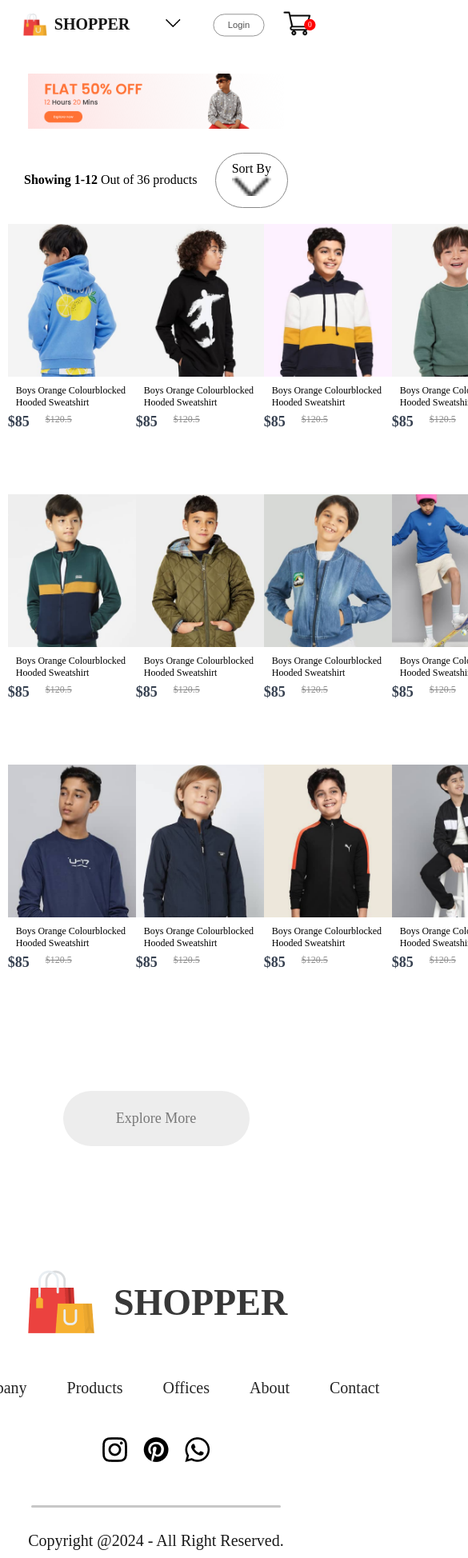
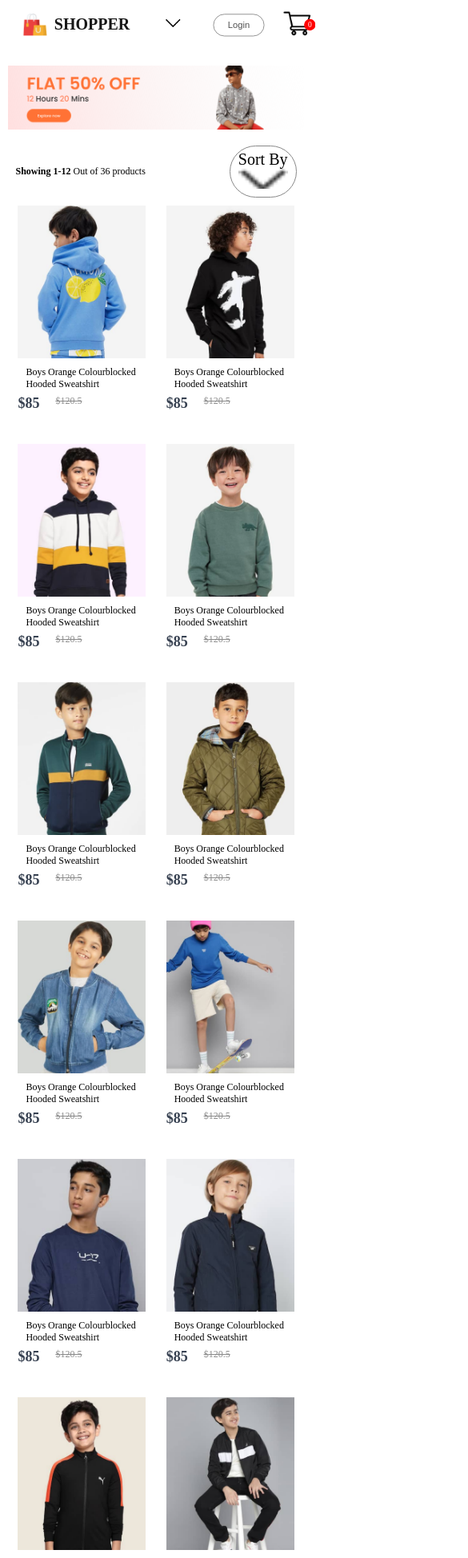
Before and after one commit to maruf1921/online_shop, a React (Create React App) app in the folder frontend/: page /kids in a window 390 px wide. Shown: the top 1948 px of the page at 80% size, 585 px wide, since content can reach past the window. Built offline with nearby package versions, Linux system fonts and the light colour scheme; the HTML template or start-up script is replaced by a standard one.

Commit message:
responsive home page and  signup page complete

```diff
--- a/frontend/src/Components/Footer/Footer.css
+++ b/frontend/src/Components/Footer/Footer.css
@@ -53,3 +53,28 @@
   height: 3px;
   background: #c7c7c7;
 }
+@media (max-width: 800px) {
+  .footer {
+    gap: 20px;
+  }
+  .footer-logo {
+    gap: 10px;
+    align-items: end;
+  }
+  .footer-logo img {
+    width: 40px;
+  }
+  .footer-logo p {
+    font-size: 25px;
+  }
+  .footer-links {
+    font-size: 14px;
+    gap: 10px;
+  }
+  .footer-social-icon {
+    width: 22px;
+  }
+  .footer-copyright {
+    font-size: 13px;
+  }
+}
--- a/frontend/src/Pages/CSS/LoginSignup.css
+++ b/frontend/src/Pages/CSS/LoginSignup.css
@@ -30,7 +30,7 @@
   font-size: 18px;
 }
 .loginsignup-container button {
-  width: 500px;
+  width: 525px;
   height: 72px;
   color: white;
   background: #ff4141;
@@ -39,6 +39,9 @@
   font-size: 20px;
   font-weight: 500;
   cursor: pointer;
+}
+button:hover {
+  opacity: 0.8;
 }
 .loginsignup-login {
   margin-top: 20px;
@@ -60,3 +63,52 @@
   font-size: 18px;
   font-weight: 500;
 }
+@media (max-width: 1280px) {
+  .loginsignup {
+    padding-top: 50px;
+  }
+  .loginsignup-container {
+    width: auto;
+    max-width: 500px;
+    max-height: 500px;
+  }
+  .loginsignup-container h1 {
+    margin: 10px 0px;
+  }
+  .loginsignup-fields {
+    gap: 20px;
+    margin-top: 20px;
+  }
+  .loginsignup-login input {
+    height: 65px;
+    width: 93%;
+  }
+  .loginsignup-container button {
+    width: 100%;
+  }
+  .loginsignup-login {
+    font-size: 16px;
+  }
+  .loginsignup-agree {
+    font-size: 14px;
+    gap: 10px;
+  }
+}
+@media (max-width: 800px) {
+  .loginsignup-container {
+    padding: 20px 30px;
+  }
+  .loginsignup-container h1 {
+    font-size: 24px;
+  }
+  .loginsignup-fields {
+    margin-top: 20px;
+  }
+  .loginsignup-fields input {
+    height: 50px;
+  }
+  .loginsignup-container button {
+    height: 50px;
+    font-size: 16px;
+  }
+}
--- a/frontend/src/Pages/CSS/ShopCategory.css
+++ b/frontend/src/Pages/CSS/ShopCategory.css
@@ -40,3 +40,53 @@
   font-size: 18px;
   font-weight: 500;
 }
+@media (max-width: 1280px) {
+  .shopcategory-banner {
+    margin: 20px auto;
+    width: 90%;
+  }
+  .shopcategory-indexSort {
+    width: 90%;
+    margin: auto;
+  }
+  .shopcategory-sort {
+    padding: 5px 10px;
+    font-size: 20px;
+  }
+  .shopcategory-indexSort p {
+    font-size: 12px;
+  }
+  .shopcategory-products {
+    width: 90%;
+    margin: 10px auto;
+    row-gap: 40px;
+  }
+  .shopcategory-products .item {
+    margin: auto;
+  }
+  .shopcategory-loadmore {
+    margin: 100px auto;
+    width: 200px;
+    height: 60px;
+    font-size: 16px;
+  }
+}
+@media (max-width: 800px) {
+  .shopcategory-banner {
+    width: 95%;
+  }
+  .shopcategory-products {
+    width: 95%;
+  }
+  .shopcategory-loadmore {
+    margin: 60px auto;
+    width: 150px;
+    height: 40px;
+    font-size: 13px;
+  }
+}
+@media (max-width: 500px) {
+  .shopcategory-products {
+    grid-template-columns: 1fr 1fr;
+  }
+}
```
